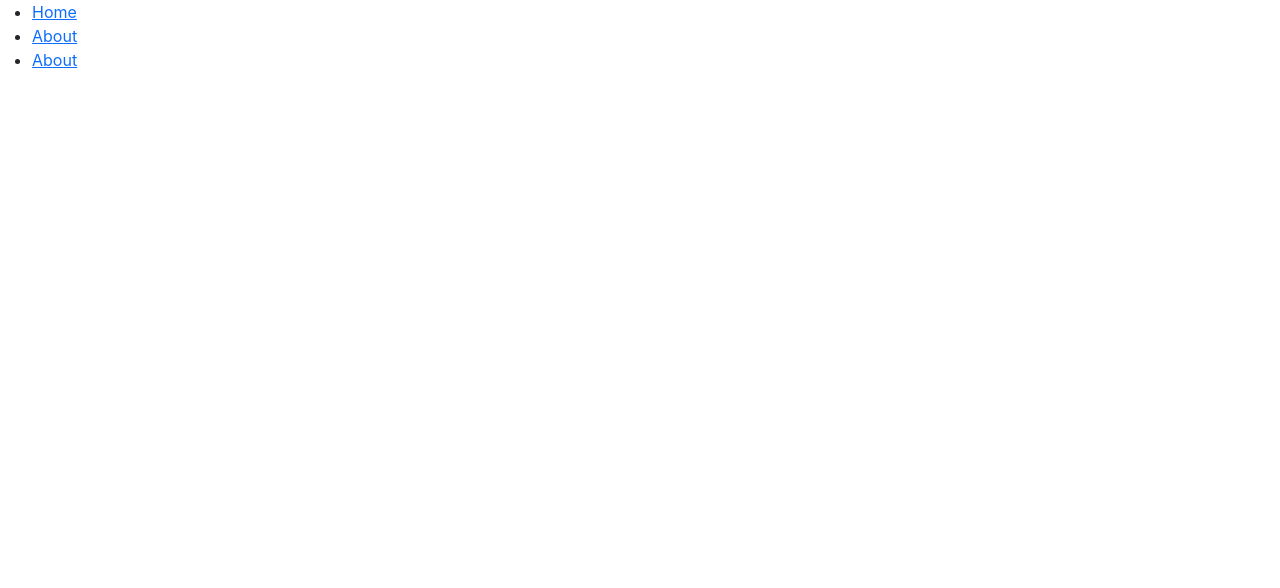
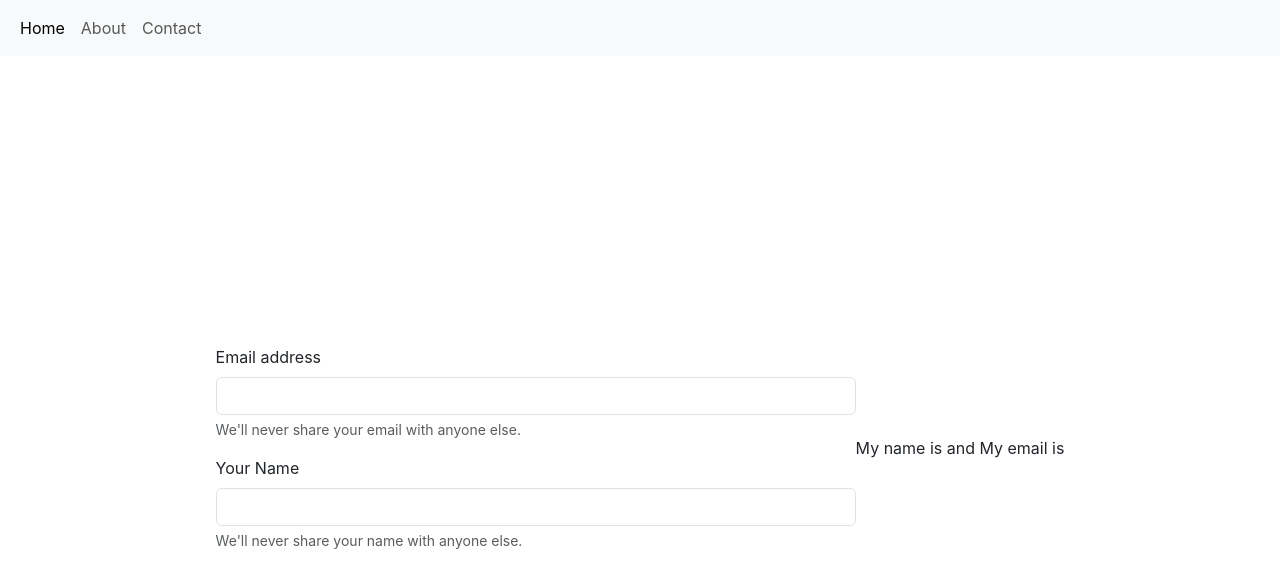
Before and after one commit to Hassam009/React-Routing-Concepts, a React (Create React App) app: page /Contact in a window 1280 px wide. Before the commit this address had no page. Shown: the top 588 px of the page. Built offline with nearby package versions, Linux system fonts and the light colour scheme.

Commit message:
UseState concepts applied in Contact form

```diff
--- a/public/index.html
+++ b/public/index.html
@@ -40,7 +40,6 @@
       To begin the development, run `npm start` or `yarn start`.
       To create a production bundle, use `npm run build` or `yarn build`.
     -->
-    <script src="https://cdn.jsdelivr.net/npm/@popperjs/core@2.11.8/dist/umd/popper.min.js" integrity="sha384-I7E8VVD/ismYTF4hNIPjVp/Zjvgyol6VFvRkX/vR+Vc4jQkC+hVqc2pM8ODewa9r" crossorigin="anonymous"></script>
-<script src="https://cdn.jsdelivr.net/npm/bootstrap@5.3.2/dist/js/bootstrap.min.js" integrity="sha384-BBtl+eGJRgqQAUMxJ7pMwbEyER4l1g+O15P+16Ep7Q9Q+zqX6gSbd85u4mG4QzX+" crossorigin="anonymous"></script>
+    <script src="https://cdn.jsdelivr.net/npm/bootstrap@5.3.2/dist/js/bootstrap.bundle.min.js" integrity="sha384-C6RzsynM9kWDrMNeT87bh95OGNyZPhcTNXj1NW7RuBCsyN/o0jlpcV8Qyq46cDfL" crossorigin="anonymous"></script>
   </body>
 </html>
--- a/src/App.js
+++ b/src/App.js
@@ -13,7 +13,7 @@ function App() {
       <Routes>
         <Route path="/" element={<Home   title="I am Home Page"/>} />
         <Route path="/About" element={<About title="I am About Page"/>} />
-        <Route path="/About" element={<Contact title="I am Contact Page"/>} />
+        <Route path="/Contact" element={<Contact title="I am Contact Page"/>} />
       </Routes>
     </BrowserRouter>
   );
--- a/src/Props/Components/Card.js
+++ b/src/Props/Components/Card.js
@@ -3,12 +3,12 @@ import React from 'react'
 const Card = (props) => {
   return (
   <>
-   <div classNameName="card" style={{ width: '18rem' }}>
-        <img src={props.src} classNameName="card-img-top" alt="..." />
-        <div classNameName="card-body">
-          <h5 classNameName="card-title">{props.TitleName}</h5>
-          <p classNameName="card-text">Some quick example text to build on the card title and make up the bulk of the card's content.</p>
-          <a href="#" classNameName="btn btn-primary">Go somewhere</a>
+   <div className="card" style={{ width: '18rem' }}>
+        <img src={props.src} className="card-img-top" alt="..." />
+        <div className="card-body">
+          <h5 className="card-title">{props.TitleName}</h5>
+          <p className="card-text">Some quick example text to build on the card title and make up the bulk of the card's content.</p>
+          <a href="#" className="btn btn-primary">Go somewhere</a>
         </div>
       </div>
   </>
--- a/src/Props/Components/Header.js
+++ b/src/Props/Components/Header.js
@@ -4,18 +4,18 @@ import { Link } from 'react-router-dom'
 const Header = () => {
   return (
   <>
-  <nav classNameName="navbar navbar-expand-lg bg-body-tertiary">
-  <div classNameName="container-fluid">
-    <div classNameName="collapse navbar-collapse" id="navbarSupportedContent">
-      <ul classNameName="navbar-nav me-auto mb-2 mb-lg-0">
-        <li classNameName="nav-item">
-          <Link to="/" classNameName="nav-link active" aria-current="page" >Home</Link>
+  <nav className="navbar navbar-expand-lg bg-body-tertiary">
+  <div className="container-fluid">
+    <div className="collapse navbar-collapse" id="navbarSupportedContent">
+      <ul className="navbar-nav me-auto mb-2 mb-lg-0">
+        <li className="nav-item">
+          <Link to="/" className="nav-link active" aria-current="page" >Home</Link>
         </li>
-        <li classNameName="nav-item">
-          <Link classNameName="nav-link" to="/about">About</Link>
+        <li className="nav-item">
+          <Link className="nav-link" to="/about">About</Link>
         </li>
-        <li classNameName="nav-item">
-          <Link classNameName="nav-link" to="/about">About</Link>
+        <li className="nav-item">
+          <Link className="nav-link" to="/contact">Contact</Link>
         </li>
       </ul>
     </div>
--- a/src/Props/Contact.js
+++ b/src/Props/Contact.js
@@ -1,27 +1,68 @@
-import React from 'react'
+import React, { useState } from 'react';
+
+// ... (other imports)
 
 const Contact = () => {
+    const [formData, setFormData] = useState({
+      username: "",
+      email: "",
+    });
+
+    const handleInput = (event) => {
+      const name = event.target.name;
+      const value = event.target.value;
+
+      setFormData((prev) => {
+        return { ...prev, [name]: value };
+      });
+    };
+
     return (
       <>
-
-  <form>
+        <div className="d-flex justify-content-center align-items-center vh-100">
+          <form style={{ width: '50%' }}>
             <div className="mb-3">
-    <label for="exampleInputEmail1" className="form-label">Email address</label>
-    <input type="email" className="form-control" id="exampleInputEmail1" aria-describedby="emailHelp"/>
-    <div id="emailHelp" className="form-text">We'll never share your email with anyone else.</div>
+              <label htmlFor="exampleInputEmail1" className="form-label">
+                Email address
+              </label>
+              <input
+                type="email"
+                className="form-control"
+                id="exampleInputEmail1"
+                aria-describedby="emailHelp"
+                name="email"
+                value={formData.email}
+                onChange={handleInput}
+              />
+              <div id="emailHelp" className="form-text">
+                We'll never share your email with anyone else.
+              </div>
             </div>
             <div className="mb-3">
-    <label for="exampleInputPassword1" className="form-label">Password</label>
-    <input type="password" className="form-control" id="exampleInputPassword1"/>
+              <label htmlFor="exampleInputName" className="form-label">
+                Your Name
+              </label>
+              <input
+                type="text"  // Assuming it's a text input for the name
+                className="form-control"
+                id="exampleInputName"
+                aria-describedby="nameHelp"
+                name="username"
+                value={formData.username}
+                onChange={handleInput}
+              />
+              <div id="nameHelp" className="form-text">
+                We'll never share your name with anyone else.
               </div>
-  <div className="mb-3 form-check">
-    <input type="checkbox" className="form-check-input" id="exampleCheck1"/>
-    <label className="form-check-label" for="exampleCheck1">Check me out</label>
             </div>
-  <button type="submit" className="btn btn-primary">Submit</button>
+            {/* ... (other form elements) */}
           </form>
+          <div>
+            <p>{`My name is ${formData.username} and My email is ${formData.email}`}</p>
+          </div>
+        </div>
       </>
-  )
+    );
   }
 
-export default Contact
+  export default Contact;
```
Also changed, not shown: 1 other file (tests, documents, lock files or other folders). Lines whose indentation alone changed are shown as unchanged.
